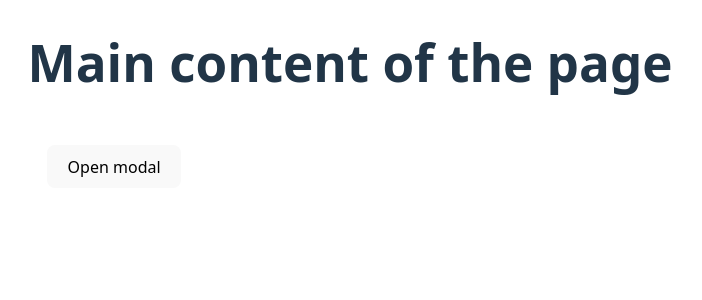
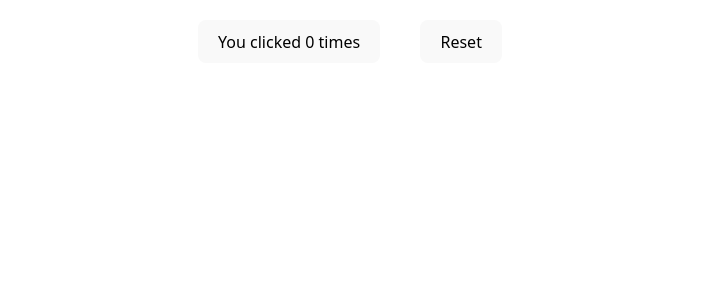
Before and after one commit to ArsenZar/03-react-movies, a React (Vite) app: page / in a window 1280 px wide. Shown: the top 300 px of the page, without its empty margins (290-992 px from the left). Built offline with nearby package versions, Linux system fonts and the light colour scheme.

Commit message:
HW 0.25v (use Local Storage)

```diff
--- a/src/App.tsx
+++ b/src/App.tsx
@@ -1,20 +1,31 @@
-import { useState } from 'react';
-import Modal from './components/Modal';
+import { useState, useEffect } from "react";
 
 export default function App() {
-  const [isModalOpen, setIsModalOpen] = useState(false);
+  const [clicks, setClicks] = useState(() => {
+    // Зчитуємо значення за ключем
+    const savedClicks = window.localStorage.getItem("saved-clicks");
 
-  const openModal = () => setIsModalOpen(true);
+    // Якщо там щось є, повертаємо це
+    // значення як початкове значення стану
+    if (savedClicks !== null) {
+      return JSON.parse(savedClicks);
+    }
 
-  const closeModal = () => setIsModalOpen(false);
+    // У протилежному випадку повертаємо
+    // яке-небудь значення за замовчуванням
+    return 0;
+  });
 
-
+  useEffect(() => {
+    localStorage.setItem("saved-clicks", JSON.stringify(clicks));
+  }, [clicks]);
 
   return (
     <div>
-      <h1>Main content of the page</h1>
-      <button onClick={openModal}>Open modal</button>
-      {isModalOpen && <Modal onClose={closeModal} />}
+      <button onClick={() => setClicks(clicks + 1)}>
+        You clicked {clicks} times
+      </button>
+      <button onClick={() => setClicks(0)}>Reset</button>
     </div>
   );
 }
```
